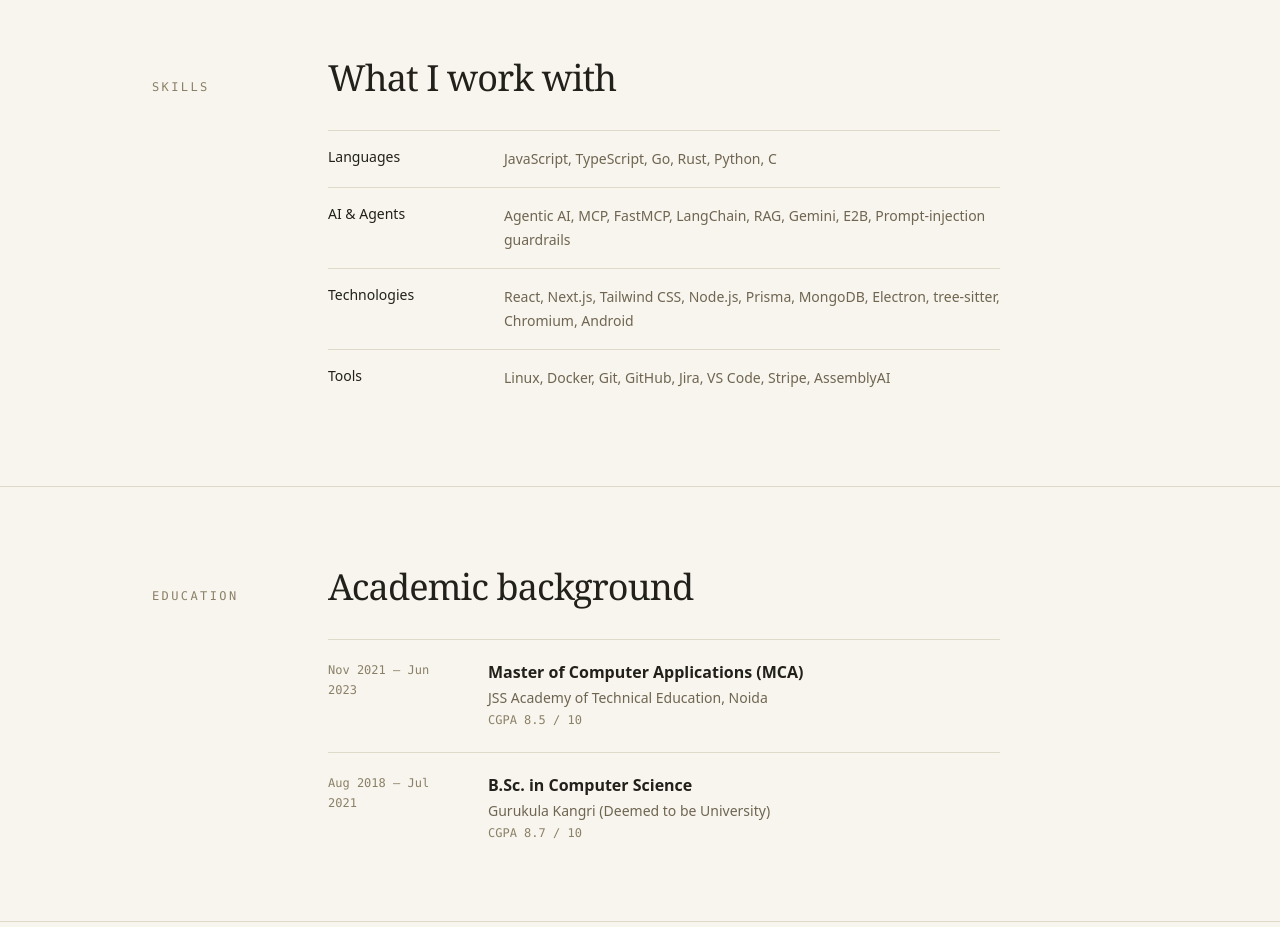
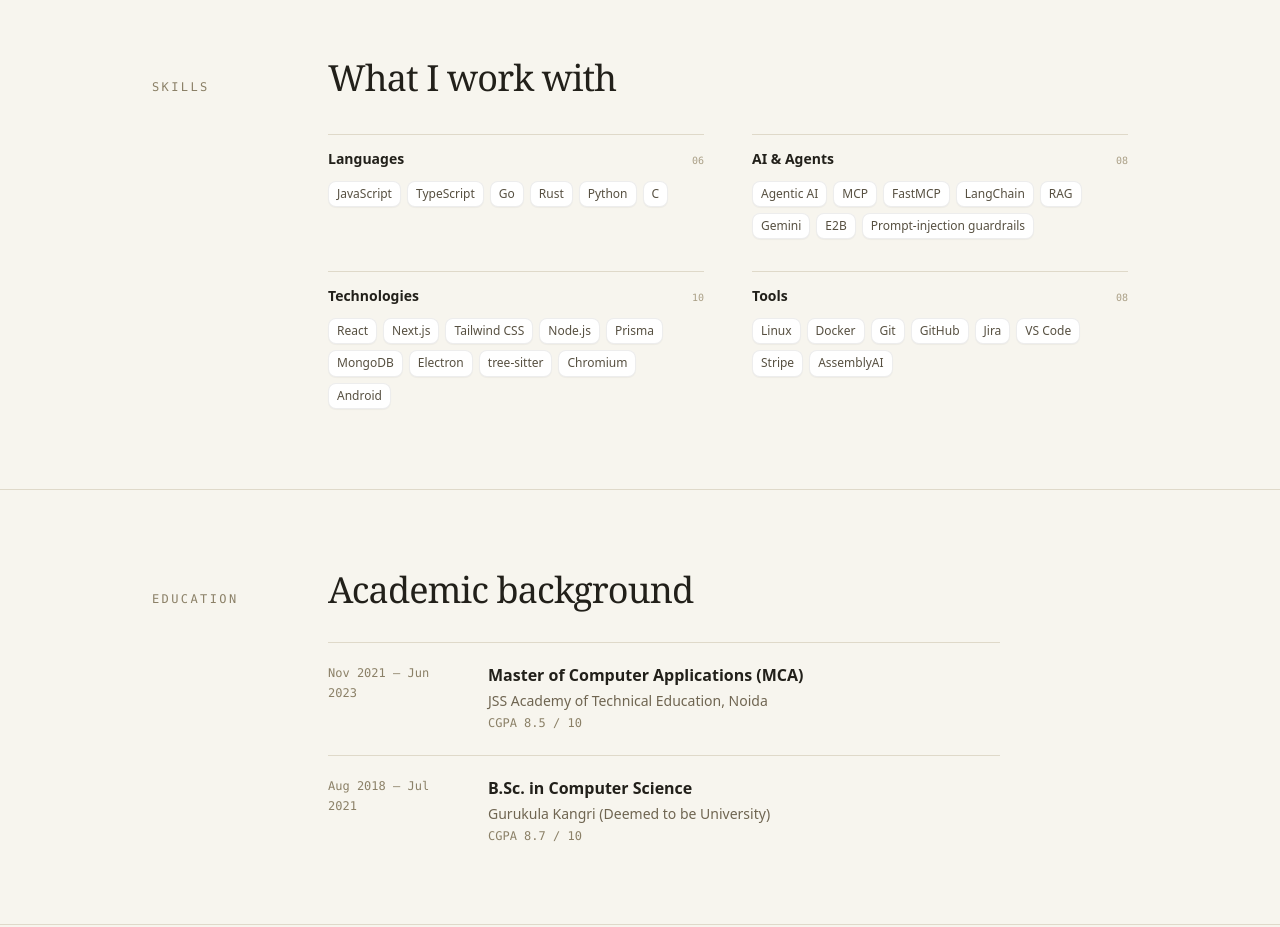
Before and after one commit to Nikhilnv1209/nikhil-verma, a React (Vite) app: page / in a window 1280 px wide. Shown: the part 3840-4767 px from the top of the page. Built offline with nearby package versions, Linux system fonts and the light colour scheme; no server answers.

Commit message:
feat: refine skills section

```diff
--- a/src/components/Skills.tsx
+++ b/src/components/Skills.tsx
@@ -1,4 +1,5 @@
 import { skillGroups } from '../data/portfolio'
+import { Reveal } from './Reveal'
 import { Section } from './Section'
 
 export function Skills() {
@@ -8,21 +9,36 @@ export function Skills() {
         What I work with
       </h2>
 
-      <dl className="mt-8 max-w-2xl divide-y divide-stone-200 border-t border-stone-200 dark:divide-stone-800 dark:border-stone-800">
-        {skillGroups.map((group) => (
-          <div
+      <div className="mt-8 grid gap-x-12 gap-y-6 sm:mt-9 sm:grid-cols-2 sm:gap-y-8">
+        {skillGroups.map((group, index) => (
+          <Reveal
             key={group.title}
-            className="grid gap-1 py-4 sm:grid-cols-[9rem_1fr] sm:gap-8"
+            // Two columns read left to right, so the stagger follows the row.
+            delay={(index % 2) * 70}
+            className="border-t border-stone-200 pt-3.5 dark:border-stone-800"
           >
-            <dt className="text-sm font-medium text-stone-900 dark:text-stone-200">
-              {group.title}
-            </dt>
-            <dd className="text-sm leading-6 text-stone-600 dark:text-stone-400">
-              {group.skills.join(', ')}
-            </dd>
-          </div>
+            <div className="flex items-baseline justify-between gap-3">
+              <h3 className="text-sm font-semibold text-stone-900 dark:text-stone-100">
+                {group.title}
+              </h3>
+              <span
+                aria-hidden="true"
+                className="font-mono text-[10px] tabular-nums text-stone-400 dark:text-stone-500"
+              >
+                {String(group.skills.length).padStart(2, '0')}
+              </span>
+            </div>
+
+            <ul className="mt-3 flex flex-wrap gap-1.5">
+              {group.skills.map((skill) => (
+                <li key={skill} data-size="md" className="tech-pill">
+                  {skill}
+                </li>
+              ))}
+            </ul>
+          </Reveal>
         ))}
-      </dl>
+      </div>
     </Section>
   )
 }
--- a/src/index.css
+++ b/src/index.css
@@ -314,6 +314,14 @@ html.dark .tech-pill {
     linear-gradient(165deg, #23201b, #12110d 62%, #0d0c0a);
 }
 
+/* In the skills grid the chip is the content, not metadata, so it gets a
+   little more room to be read at a glance. */
+.tech-pill[data-size='md'] {
+  border-radius: 8px;
+  padding: 0.3125rem 0.5625rem;
+  font-size: 12px;
+}
+
 /* The overflow count is a chip too, but it should recede. */
 .tech-pill[data-muted='true'] {
   background-color: transparent;
```
